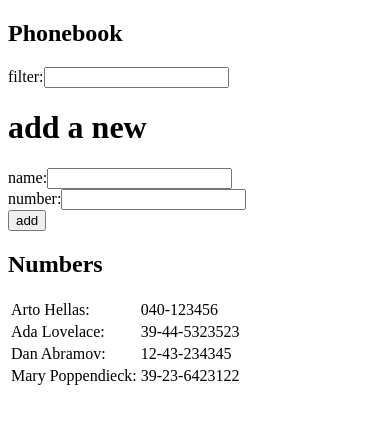
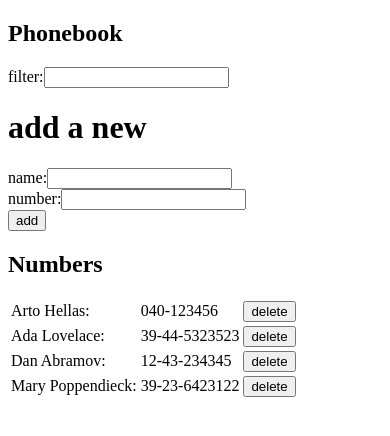
Before and after one commit to zoldseges/fullstackopen, a React (Create React App) app in the folder part2/phonebook/: page / in a window 390 px wide. Shown: the top 436 px of the page. Built offline with nearby package versions, Linux system fonts and the light colour scheme; data requests are answered from the project's data file; the HTML template or start-up script is replaced by a standard one.

Commit message:
2.17 phonebook - delete function

```diff
--- a/part2/phonebook/src/App.js
+++ b/part2/phonebook/src/App.js
@@ -36,6 +36,17 @@ const App = () => {
 	}
     }
 
+    const deleteHandler = (persons, id) => {
+	const person = persons.find(person => person.id == id)
+	if (window.confirm(`Do you really want to delete ${person.name}`)) {
+	    personsService.remove(id).then(() => {
+		personsService.getAll().then(fetchedPersons => setPersons(fetchedPersons))
+	    })
+	}
+    }
+
+
+
     return (
 	    <div>
 	    <h2>Phonebook</h2>
@@ -47,7 +58,7 @@ const App = () => {
 	numberOnChange={event => setNewNumber(event.target.value)}
 	handleSubmit={handleSubmit}
 	    />
-	    <NumberList persons={persons} filterString={filterString} />
+	    <NumberList persons={persons} filterString={filterString} deleteHandler={deleteHandler} />
 	    </div>
     )
 }
--- a/part2/phonebook/src/components/NumberList.js
+++ b/part2/phonebook/src/components/NumberList.js
@@ -1,6 +1,7 @@
 import React from 'react'
+import personsService from 'services/persons'
 
-const NumberList = ({persons, filterString}) => {
+const NumberList = ({persons, filterString, deleteHandler}) => {
     const filteredPersons = persons.filter(person =>
 					   person.name.toLowerCase()
 					   .match(filterString.toLowerCase()))
@@ -13,10 +14,15 @@ const NumberList = ({persons, filterString}) => {
 	     map(person => <tr key={person.id}>
 		 <td>{person.name}:</td>
 		 <td>{person.number}</td>
-		</tr>)}
+		 <td>
+		 <button onClick={() => deleteHandler(persons, person.id)}>
+		 delete
+		 </button>
+		 </td>
+		 </tr>)}
 	</tbody>
-	</table>
-	</div>
+	    </table>
+	    </div>
     )
 }
 
--- a/part2/phonebook/src/services/persons.js
+++ b/part2/phonebook/src/services/persons.js
@@ -5,7 +5,8 @@ const baseUrl = "http://localhost:3001/persons"
 const getAll = () => axios.get(baseUrl).then(response => response.data)
 const create = newPerson => axios.post(baseUrl, newPerson).then(response => response.data)
 const update = (id, newPerson) => axios.put(`${baseUrl}/${id}`, newPerson).then(response => response.data)
+const remove = id => axios.delete(`${baseUrl}/${id}`)
 
-const personsService = {getAll, create, update}
+const personsService = {getAll, create, update, remove}
 
 export default personsService
```
Also changed, not shown: part2/phonebook/jsconfig.json (added, +7 -0 lines), part2/phonebook/db.json (line endings or trailing spaces).
